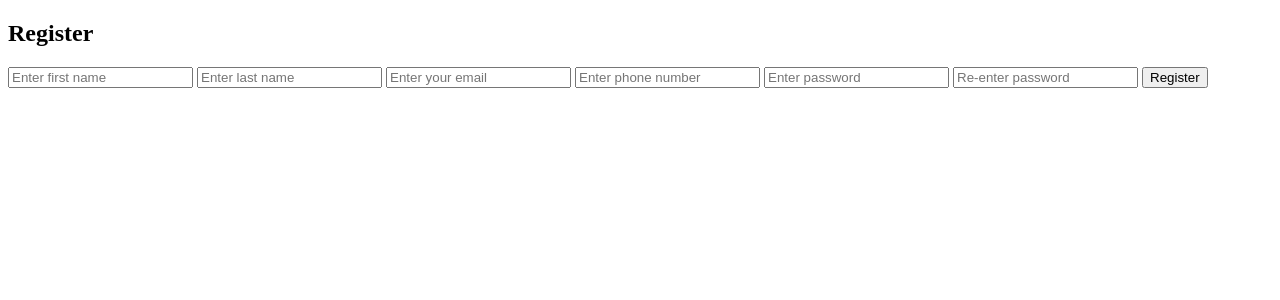
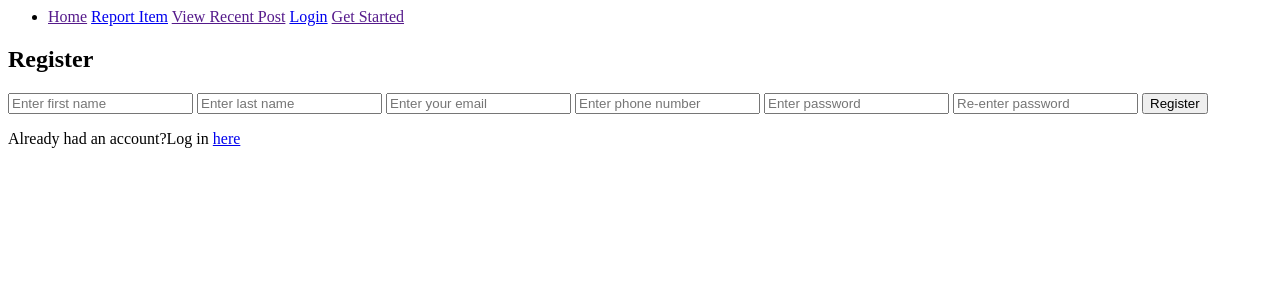
Before and after one commit to TryThisNet-Code/LostLink, a PHP site: page /register.php in a window 1280 px wide. Shown: the top 300 px of the page. Run offline with PHP 8.4, Linux system fonts and the light colour scheme.

Commit message:
- updated most of the view so they can have nav

```diff
--- a/src/views/login.php
+++ b/src/views/login.php
@@ -1,6 +1,3 @@
-<?php
-    include('nav.php');
-?>
 <!DOCTYPE html>
 <html lang="en">
 <head>
--- a/src/views/nav.php
+++ b/src/views/nav.php
@@ -3,9 +3,9 @@
         <ul>
             <li>
                 <a href="">Home</a>
-                <a href="/public/profile.php">Report Item</a>
+                <a href="profile.php">Report Item</a>
                 <a href="">View Recent Post</a>
-                <a href="/public/login.php">Login</a>
+                <a href="login.php">Login</a>
                 <a href="">Get Started</a>
             </li>
         </ul>
--- a/src/views/profile.php
+++ b/src/views/profile.php
@@ -1,3 +1,6 @@
+<?php
+    include('nav.php');
+?>
 <!DOCTYPE html>
 <html lang="en">
 <head>
--- a/src/views/register.php
+++ b/src/views/register.php
@@ -1,3 +1,6 @@
+<?php
+    include('nav.php');
+?>
 <!DOCTYPE html>
 <html lang="en">
 <head>
@@ -14,6 +17,7 @@
     <input type="password" name="password" placeholder="Enter password">
     <input type="password" name="twopass" placeholder="Re-enter password">
     <button onclick="register()">Register</button>
+    <p>Already had an account?Log in <a href="login.php">here</a></p>
     <div id="feedback">
 
     </div>
```
